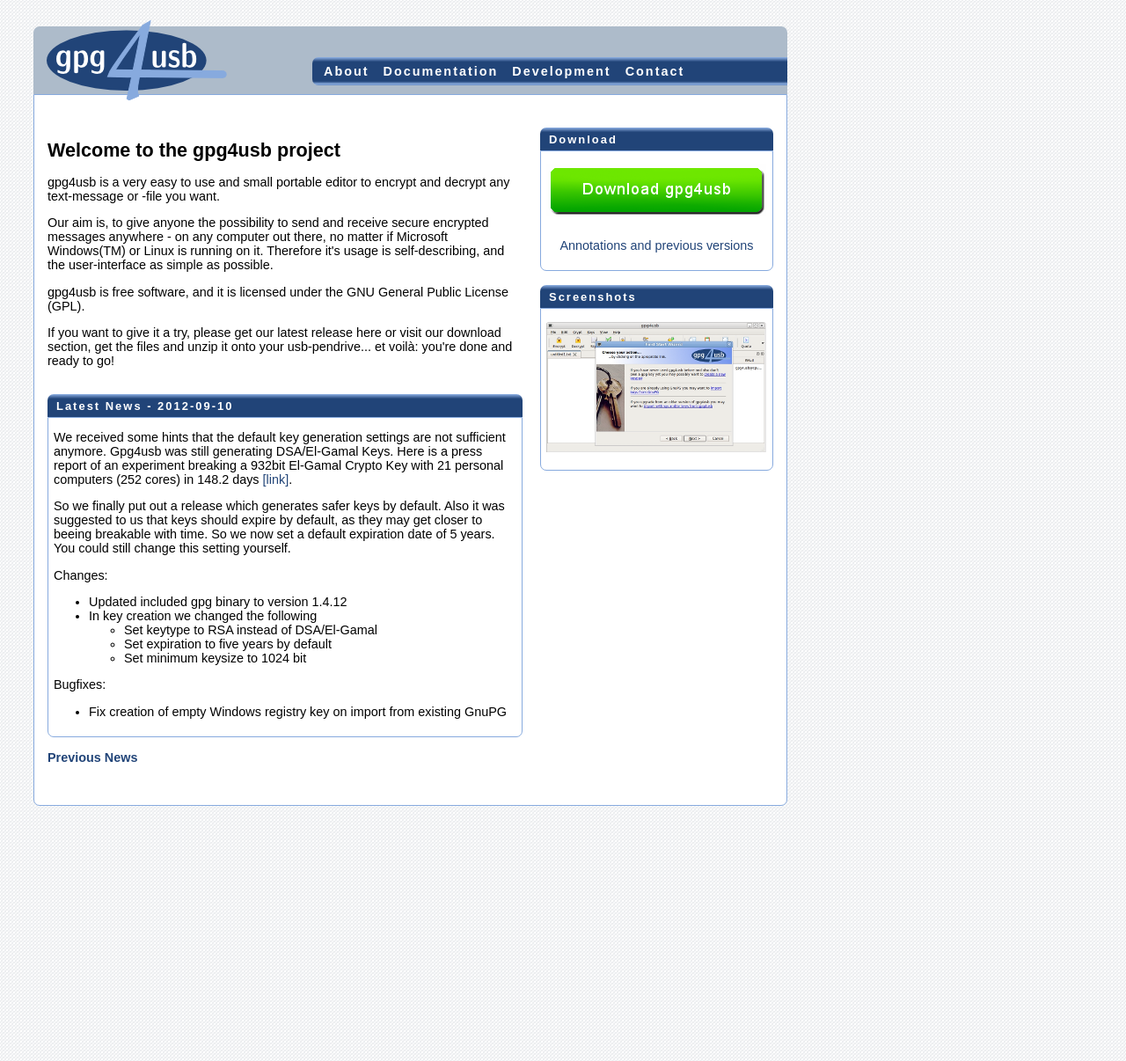
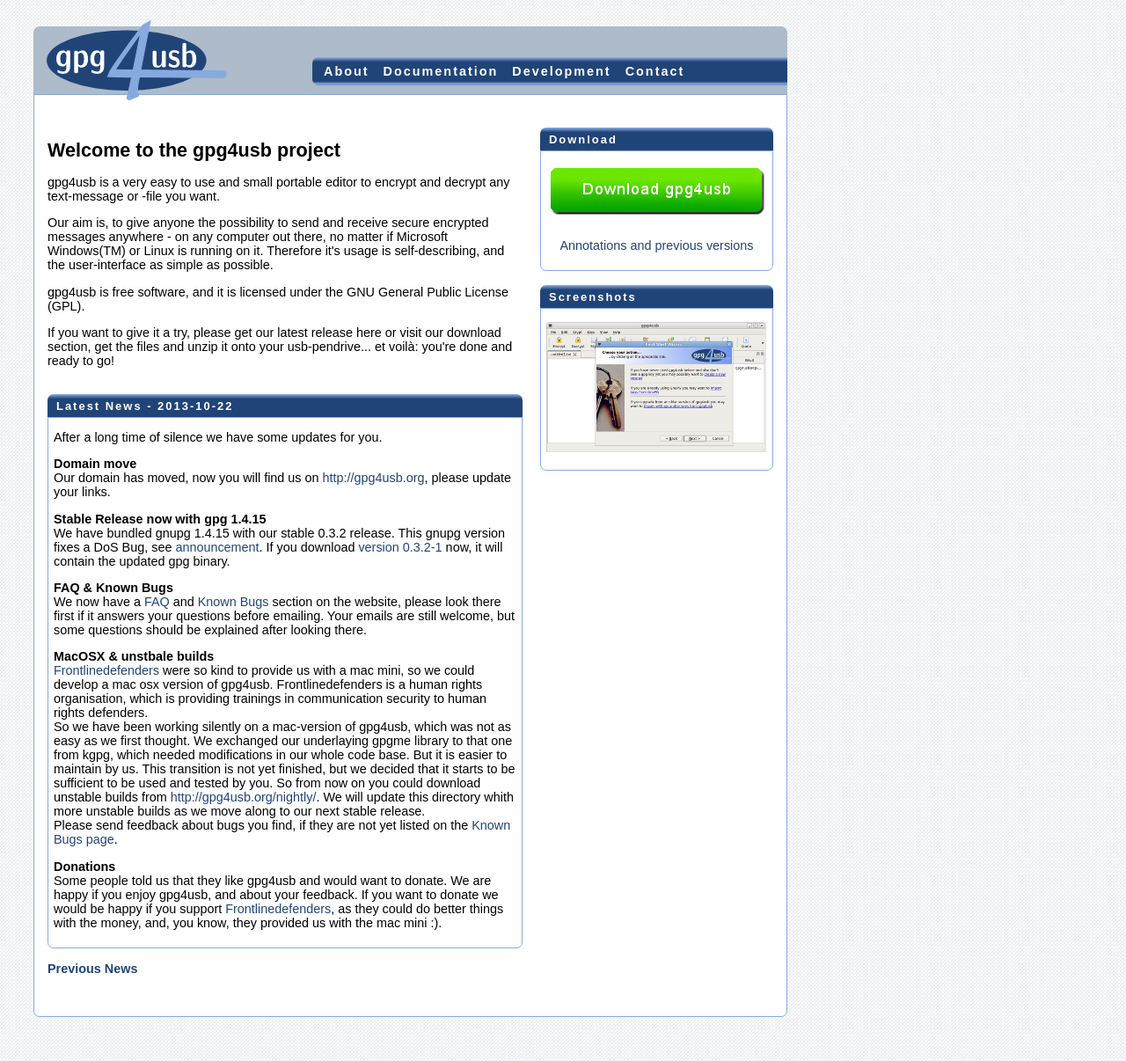
Before and after one commit to 0x20bf-org/gpg4usb-website, a Jekyll site: the page built from index.html, in a window 1280 px wide. Shown: the whole page at 88% size. Built offline with Jekyll 4.4.1, drawn with Linux system fonts in a browser that asks for light colours.

Commit message:
update news
git-svn-id: http://cpunk.de/svn/src/homepage@1072 34ebc366-c3a9-4b3c-9f84-69acf7962910

```diff
--- a/_includes/shortnews.html
+++ b/_includes/shortnews.html
@@ -1,34 +1,54 @@
+
+
+
 <div class="middlebox">
-<div class="box_title">Latest News - 2012-09-10</div>
-<div class="box_content"><p>We received some hints that the default key generation settings are not sufficient anymore.
-	Gpg4usb was still generating DSA/El-Gamal Keys. Here is a press report of an experiment breaking a 932bit El-Gamal Crypto Key with 21
-	personal computers (252 cores) in 148.2 days <a href="http://www.fujitsu.com/global/news/pr/archives/month/2012/20120618-01.html" title="Fujitsu: Breaking El-Gamal Crypto Key">
-	[link]</a>.</p>
-	<p>
-	So we finally put out a release which generates safer keys by default. Also it was suggested to us that keys should expire by
-	default, as they may get closer to beeing breakable with time. So we now set a default expiration date of 5 years. You could still
-	change this setting yourself.</p>
+	<div class="box_title">Latest News - 2013-10-22</div>
+    <div class="box_content">
 
-<p>Changes: </p>
-<ul>
-  <li>Updated included gpg binary to version 1.4.12</li>
-  <li>In key creation we changed the following
-	<ul>
-		<li>Set keytype to RSA instead of DSA/El-Gamal</li>
-		<li>Set expiration to five years by default</li>
-		<li>Set minimum keysize to 1024 bit</li>
-	  </ul>
-	</li>
-</ul>
+    <p>After a long time of silence we have some updates for you.</p>
+    <p>
+        <strong>Domain move</strong><br/>
+        Our domain has moved, now you will find us on <a href="http://gpg4usb.org">http://gpg4usb.org</a>, please update your links.
+    </p>
+    <p>
+        <strong>Stable Release now with gpg 1.4.15</strong><br/>
+        We have bundled gnupg 1.4.15 with our stable 0.3.2 release. This gnupg version fixes a DoS Bug, see
+        <a href="http://lists.gnupg.org/pipermail/gnupg-announce/2013q4/000334.html">announcement</a>.
+        If you download <a href="http://gpg4usb.org/download/gpg4usb-0.3.2-1.zip">version 0.3.2-1</a> now, it will contain the updated
+        gpg binary.
+    </p>
+    <p>
+        <strong>FAQ & Known Bugs</strong><br/>
+        We now have a <a href="http://gpg4usb.org/faq.html">FAQ</a> and <a href="http://gpg4usb.org/bugs.html">Known Bugs</a> section on the website,
+        please look there first if it answers your questions before emailing. Your emails are still welcome, but
+        some questions should be explained after looking there.
+    </p>
+    <p>
+        <strong>MacOSX & unstbale builds</strong><br/>
+        <a href="http://frontlinedefenders.org/">Frontlinedefenders</a> were so kind to provide us with a mac mini,
+        so we could develop a mac osx version of gpg4usb. Frontlinedefenders is a human rights organisation, which
+        is providing trainings in communication security to human rights defenders.<br/>
+        So we have been working silently on a mac-version of gpg4usb, which was not as easy as we first thought.
+        We exchanged our underlaying gpgme library to that one from kgpg, which needed modifications in our whole
+        code base. But it is easier to maintain by us. This transition is not yet finished,
+        but we decided that it starts to be sufficient to be used and tested by you. So from now on you could
+        download unstable builds from
+        <a href="http://gpg4usb.org/nightly/">http://gpg4usb.org/nightly/</a>. We will update this directory whith
+        more unstable builds as we move along to our next stable release.<br/>
+        Please send feedback about bugs you find, if they are not yet listed on the <a href="http://gpg4usb.org/bugs.html">Known Bugs page</a>.
+    </p>
+    <p>
+        <strong>Donations</strong><br/>
+        Some people told us that they like gpg4usb and would want to donate. We are happy if you enjoy gpg4usb,
+        and about your feedback. If you want to donate we would be happy if you support
+        <a href="http://frontlinedefenders.org/donate">Frontlinedefenders</a>, as they could do better things with the
+        money, and, you know, they provided us with the mac mini :).
+    </p>
 
-<p>Bugfixes:</p>
-<ul>
-	<li>Fix creation of empty Windows registry key on import from existing GnuPG</li>
-</ul>
+    </div>
+
+    <p><a href="development.html#history" title="Development History"><b>Previous News</b></a></p>
 
 </div>
 
-<p><a href="development.html#history" title="Development History"><b>Previous News</b></a></p>
-</div>
-
 <div style="clear:both;">&nbsp;</div>
```
Also changed, not shown: _includes/allnews.html (+50 -0 lines).
